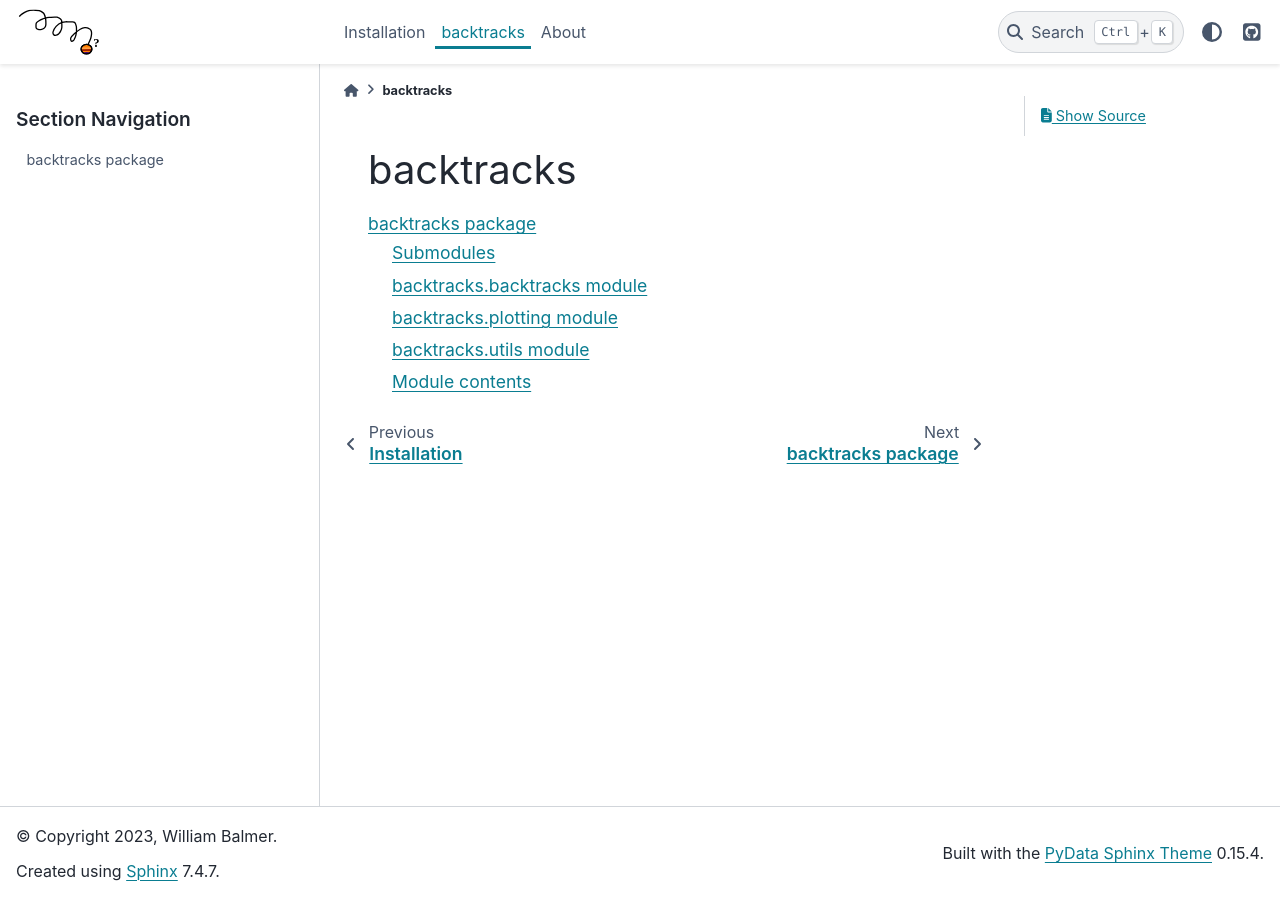
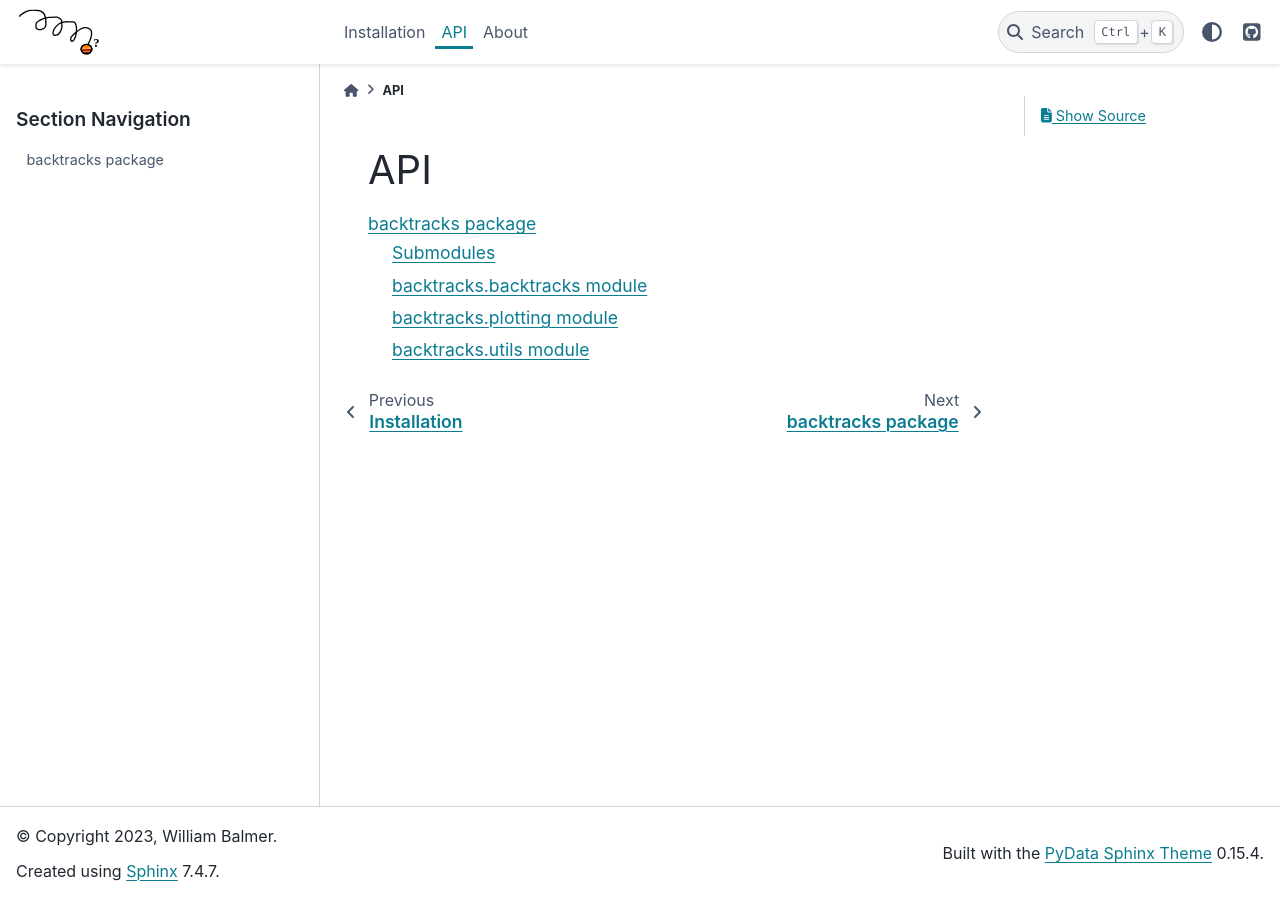
Before and after one commit to wbalmer/backtracks, a Sphinx documentation site: the page built from docs/modules.rst, in a window 1280 px wide. Built offline with Sphinx 7.4.7 and the PyData theme 0.15.4, drawn with Linux system fonts in a browser that asks for light colours; pages that are not in the unit, such as notebooks, are missing from menus.

```diff
--- a/docs/backtracks.rst
+++ b/docs/backtracks.rst
@@ -27,11 +27,3 @@ backtracks.utils module
    :members:
    :undoc-members:
    :show-inheritance:
-
-Module contents
----------------
-
-.. automodule:: backtracks
-   :members:
-   :undoc-members:
-   :show-inheritance:
--- a/docs/modules.rst
+++ b/docs/modules.rst
@@ -1,4 +1,4 @@
-backtracks
+API
 ==========
 
 .. toctree::
```
